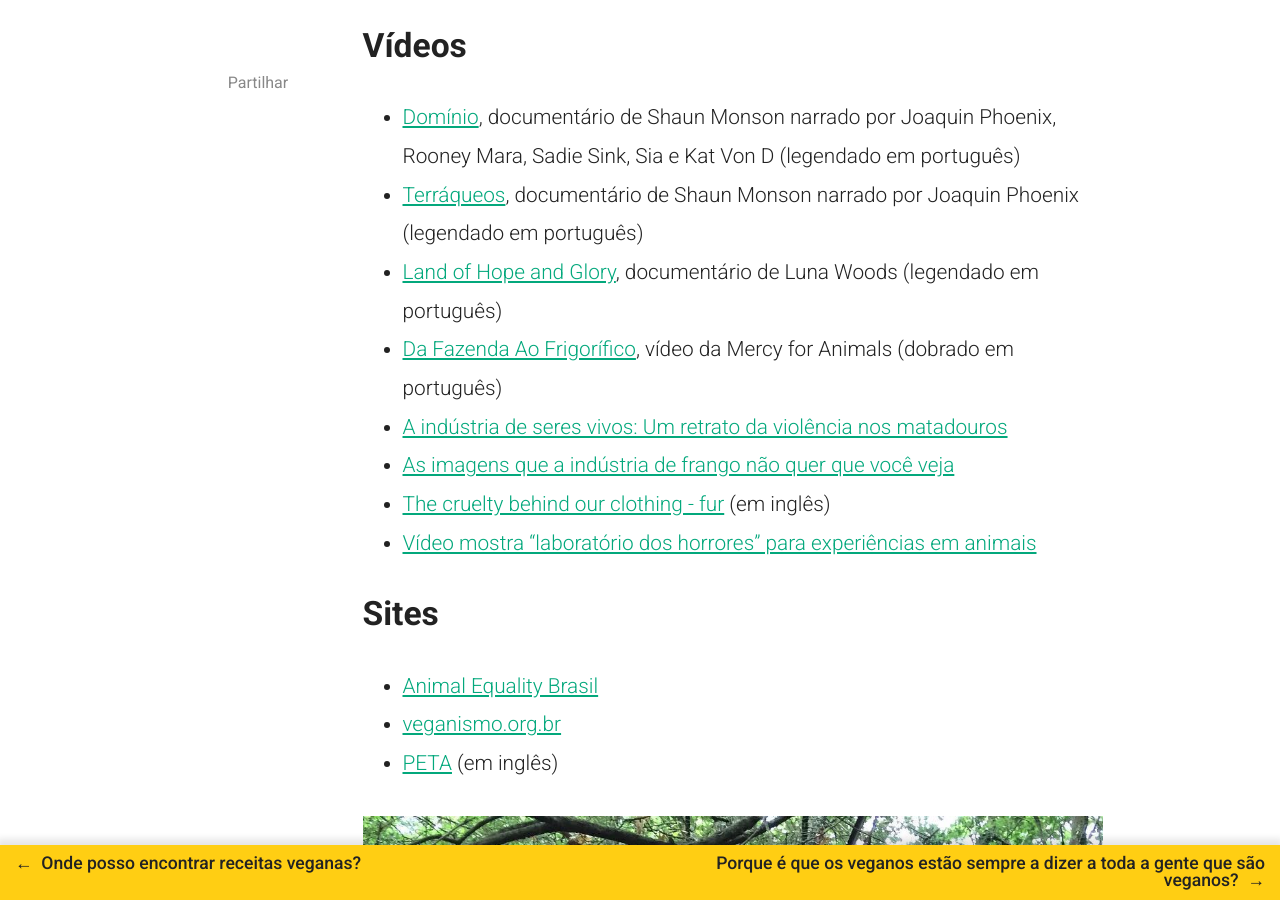
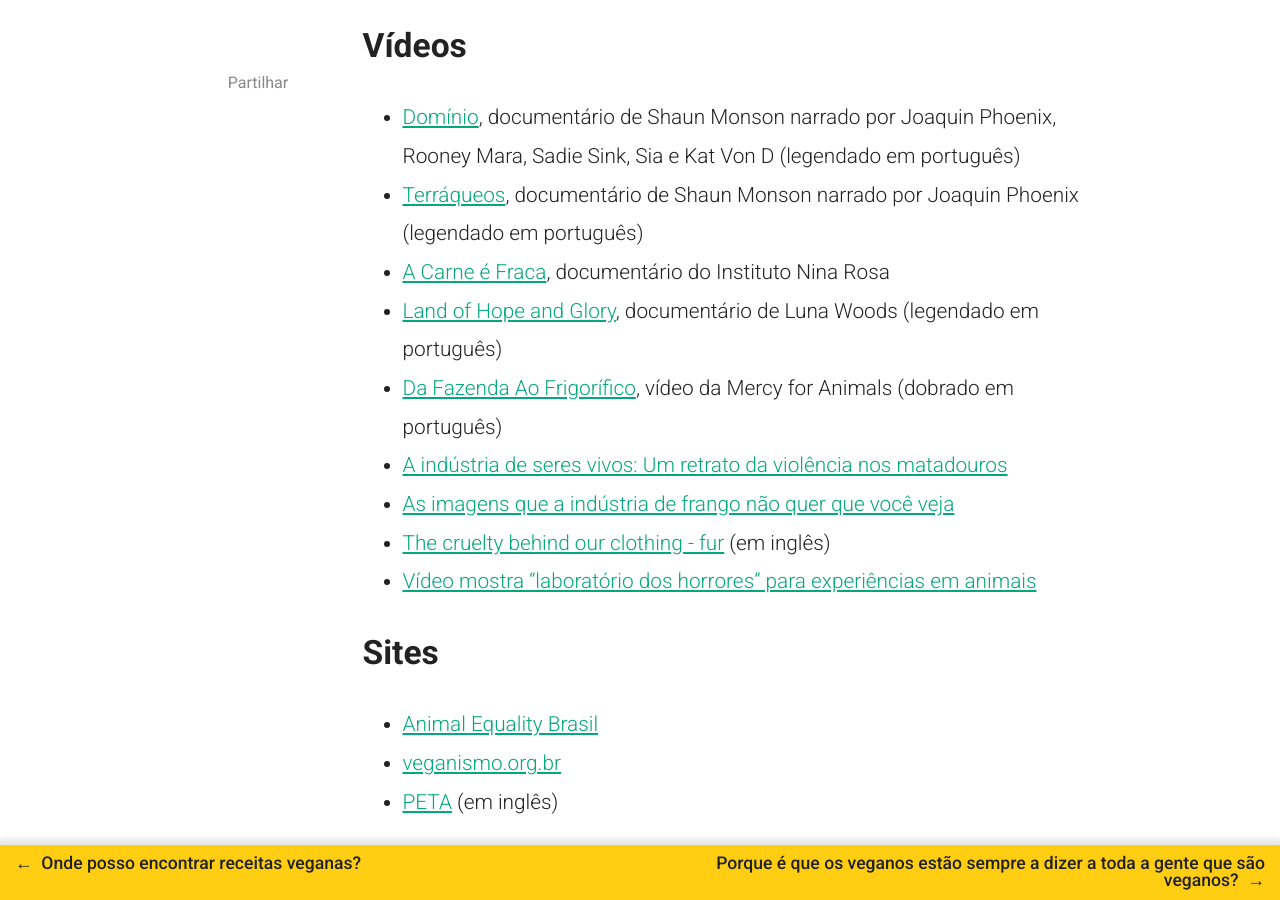
Before and after one commit to veganismosemduvida/veganismosemduvida.github.io, a Jekyll site: the page built from _posts/2021-02-26-onde-posso-saber-mais-sobre-exploracao-animal.md, in a window 1280 px wide and 900 px high, scrolled down 1531 px. Built offline with Jekyll 4.4.1, drawn with Linux system fonts in a browser that asks for light colours; nearby versions of some CDN libraries; comment, search, counter and statistics services are not loaded.

Commit message:
Add a documentary

```diff
--- a/_posts/2021-02-26-onde-posso-saber-mais-sobre-exploracao-animal.md
+++ b/_posts/2021-02-26-onde-posso-saber-mais-sobre-exploracao-animal.md
@@ -17,6 +17,7 @@ Ainda assim, é nossa convicção que quem come ou usa os animais e/ou os produt
 
 * [Domínio](https://www.youtube.com/watch?v=TxRlPC9VNGk), documentário de Shaun Monson narrado por Joaquin Phoenix, Rooney Mara, Sadie Sink, Sia e Kat Von D (legendado em português)
 * [Terráqueos](https://www.youtube.com/watch?v=_GGBFv0zw18), documentário de Shaun Monson narrado por Joaquin Phoenix (legendado em português)
+* [A Carne é Fraca](https://www.youtube.com/watch?v=rrFsGTw5bCw), documentário do Instituto Nina Rosa
 * [Land of Hope and Glory](https://www.youtube.com/watch?v=dvtVkNofcq8), documentário de Luna Woods (legendado em português)
 * [Da Fazenda Ao Frigorífico](https://www.youtube.com/watch?v=u516i94mIaA), vídeo da Mercy for Animals (dobrado em português)
 * [A indústria de seres vivos: Um retrato da violência nos matadouros](https://www.youtube.com/watch?v=_tlABBcnVFM)
```
